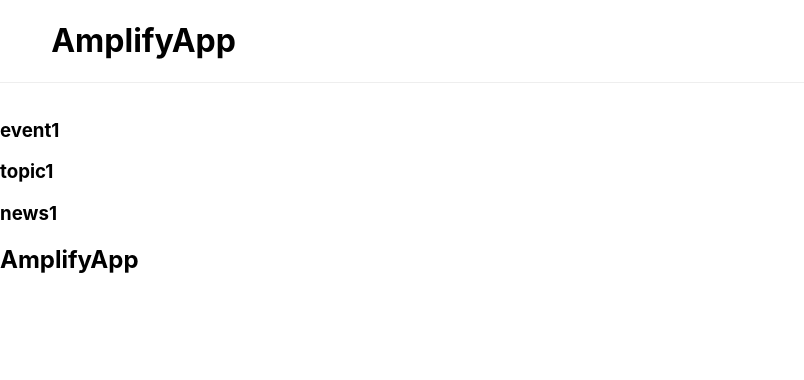
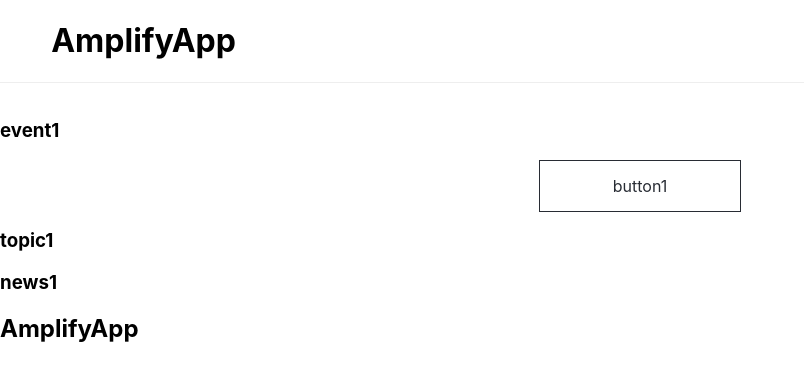
Before and after one commit to tanakadaichi1989/amplifyapp, a React (Create React App) app: page / in a window 1280 px wide. Shown: the top 380 px of the page, without its empty margins (0-804 px from the left). Built offline with nearby package versions, Linux system fonts and the light colour scheme.

Commit message:
add Button.tsx

```diff
--- a/src/App.css
+++ b/src/App.css
@@ -47,3 +47,26 @@
   background-color: white;
   border-bottom:#EEEEEE 1px solid;
 }
+
+.ButtonComponent {
+  width: 100%;
+  height: 50px;
+}
+
+.Button a {
+  display: block;
+  text-align: center;
+  width: 200px;
+  height: 50px;
+  line-height: 50px;
+  color: #282c34;
+  text-decoration: none;
+  border: 1px solid #282c34;
+  margin: 0 auto;
+}
+
+.ButtonComponent a:hover {
+  background-color: #282c34;
+  color: white;
+  transition: color 0.3s, background-color 0.3s;
+}
--- a/src/App.tsx
+++ b/src/App.tsx
@@ -6,14 +6,22 @@ import Event from './Event';
 import Topic from './Topic';
 import News from './News';
 import Footer from './Footer';
+import Button from './Button';
 
 function App() {
   return (
     <div className="App">
       <Header />
-      <Event name = "event1" />
-      <Topic name = "topic1" />
-      <News name = "news1" />
+      <div className = "eventComponent">
+        <Event name = "event1" />
+      </div>
+      <Button text = "button1" linkURL = "#" />
+      <div className = "topicComponent">
+        <Topic name = "topic1" />
+      </div>
+      <div className = "newsComponent">
+        <News name = "news1" />
+      </div>
       <Footer />
     </div>
   );
--- /dev/null
+++ b/src/Button.tsx
@@ -0,0 +1,24 @@
+import React from 'react';
+
+interface Props {
+    text:string,
+    linkURL:string
+}
+
+class Button extends React.Component<Props> {
+    constructor(props:Props){
+        super(props);
+    }
+
+    render(){
+        return(
+            <div className = "ButtonComponent">
+                <div className = "Button">
+                    <a href={this.props.linkURL}>{this.props.text}</a>
+                </div>
+            </div>
+        )
+    }
+}
+
+export default Button;
```
